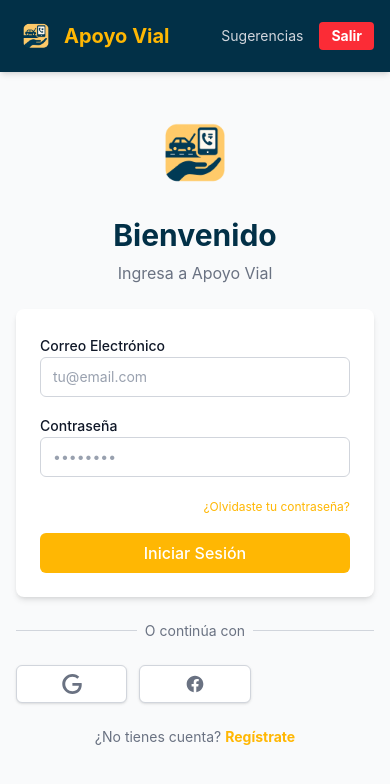
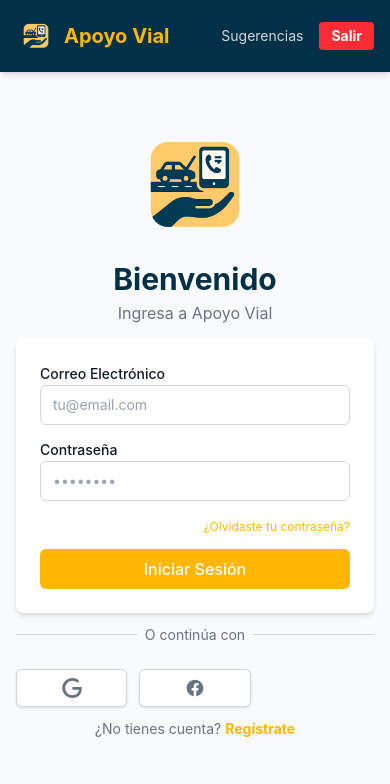
Before and after one commit to AbdielKun117/apoyo-vial, a React (Vite) app: page / in a window 390 px wide. Shown: the top 784 px of the page. Built offline with nearby package versions, Linux system fonts and the light colour scheme.

Commit message:
Optimize Login layout: larger logo, tighter spacing for mobile

```diff
--- a/src/pages/Login.jsx
+++ b/src/pages/Login.jsx
@@ -83,9 +83,9 @@ export function Login() {
     };
 
     return (
-        <div className="flex flex-col items-center justify-center min-h-[80vh] space-y-6">
-            <div className="text-center space-y-2">
-                <img src="/logo.png" alt="Apoyo Vial" className="h-24 w-auto mx-auto mb-4" />
+        <div className="flex flex-col items-center justify-center min-h-[80vh] space-y-3">
+            <div className="text-center space-y-1">
+                <img src="/logo.png" alt="Apoyo Vial" className="h-36 w-auto mx-auto mb-1" />
                 <h1 className="text-3xl font-bold text-secondary">
                     {isSignUp ? 'Crear Cuenta' : 'Bienvenido'}
                 </h1>
@@ -94,7 +94,7 @@ export function Login() {
                 </p>
             </div>
 
-            <form onSubmit={handleAuth} className="w-full max-w-sm space-y-4 bg-white p-6 rounded-lg shadow-md">
+            <form onSubmit={handleAuth} className="w-full max-w-sm space-y-3 bg-white p-6 rounded-lg shadow-md">
                 {error && (
                     <div className="bg-red-100 border border-red-400 text-red-700 px-4 py-3 rounded relative" role="alert">
                         <span className="block sm:inline">{error}</span>
```
